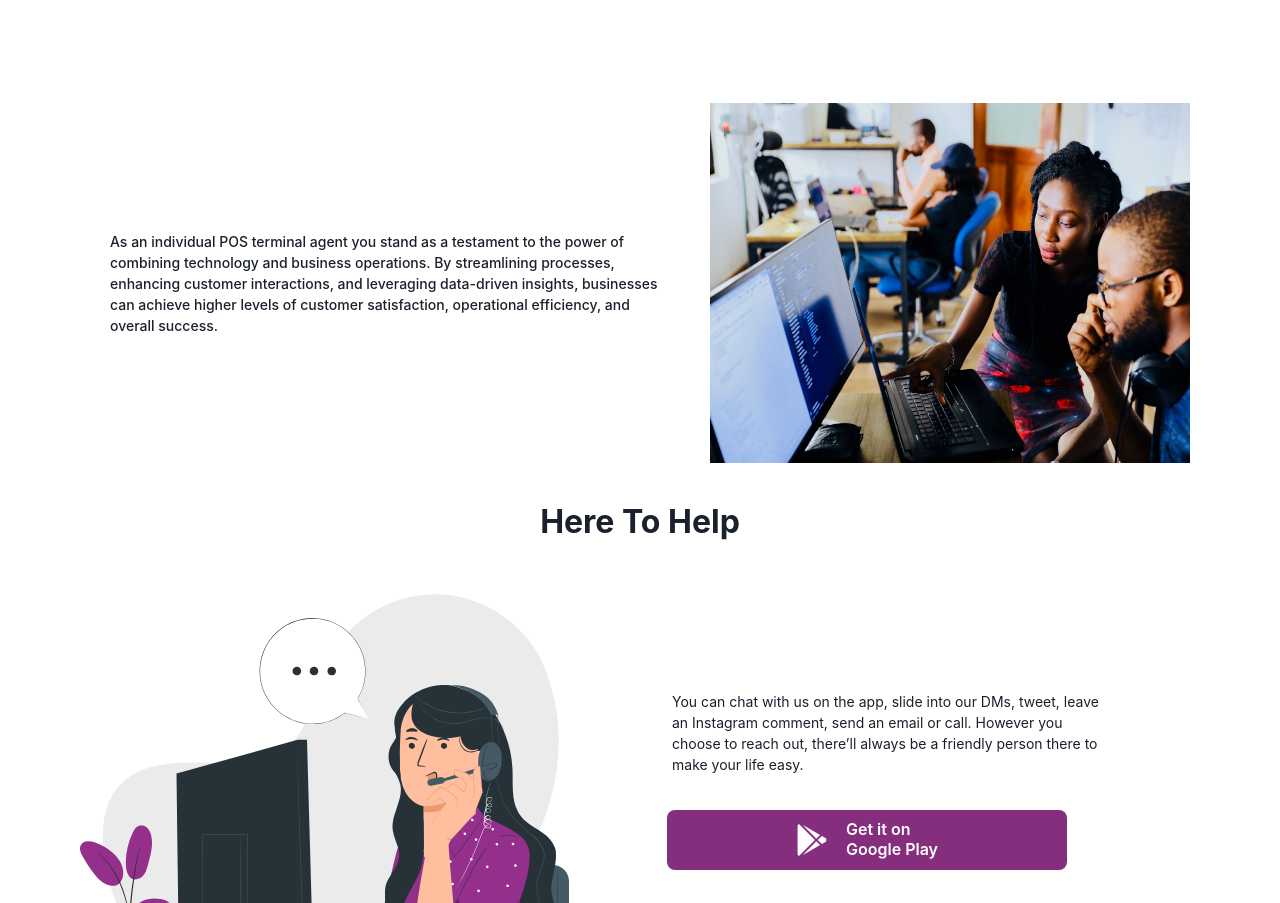
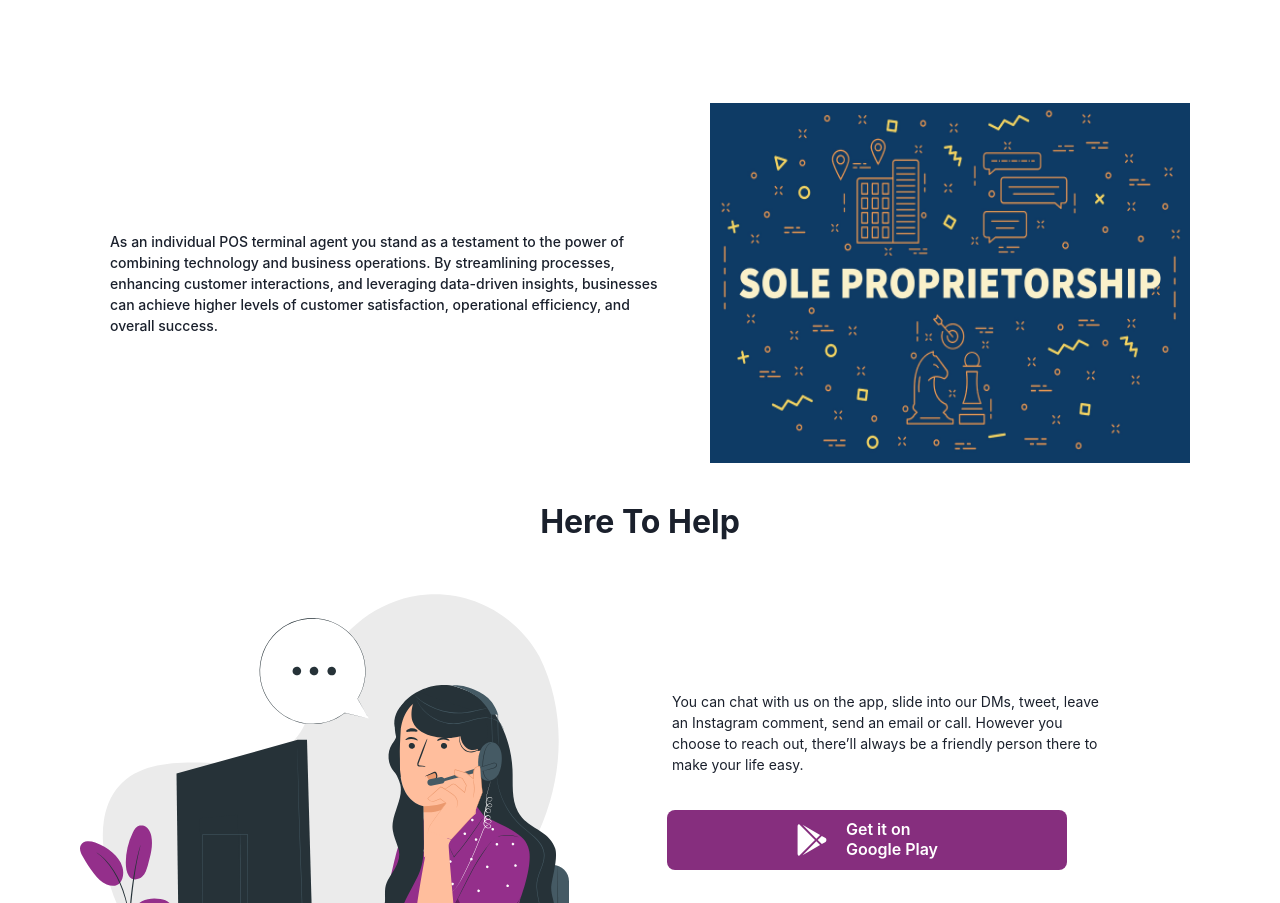
Before and after one commit to thomasAmara/TerraMoni, a React (Create React App) app: page / in a window 1280 px wide. Shown: the part 1212-2115 px from the top of the page. Built offline with nearby package versions, Linux system fonts and the light colour scheme.

Commit message:
images section

```diff
--- a/src/Components/FirstTab.jsx
+++ b/src/Components/FirstTab.jsx
@@ -1,6 +1,6 @@
 import { Box, Image, Text } from '@chakra-ui/react';
 import React from 'react';
-import Desola from '../Assets/dev.jpg';
+import Desola from '../Assets/SoleHeader.png';
 
 export default function FirstTab() {
   return (
@@ -12,7 +12,7 @@ export default function FirstTab() {
           justifyContent='space-between'
           minwidth='700px'
           width='100%'
-          px='90px'
+          px={['40px', '90px']}
           py='35px'
         >
           <Box
--- a/src/Components/SecondTab.jsx
+++ b/src/Components/SecondTab.jsx
@@ -1,6 +1,6 @@
 import { Box, Image, Text } from '@chakra-ui/react';
 import React from 'react';
-import Desola from '../Assets/dev.jpg';
+import Desola from '../Assets/deposit.png';
 
 export default function SecondTab() {
   return (
@@ -12,7 +12,7 @@ export default function SecondTab() {
           justifyContent='space-between'
           minwidth='300px'
           width='100%'
-          px='90px'
+          px={['40px', '90px']}
           py='35px'
           alignItems='center'
         >
--- a/src/Components/ThirdTab.jsx
+++ b/src/Components/ThirdTab.jsx
@@ -1,6 +1,6 @@
 import React from 'react';
 import { Box, Image, Text } from '@chakra-ui/react';
-import Desola from '../Assets/dev.jpg';
+import Desola from '../Assets/corporate2.png';
 
 export default function ThirdTab() {
   return (
@@ -12,7 +12,7 @@ export default function ThirdTab() {
           justifyContent='space-between'
           minwidth='700px'
           width='100%'
-          px='90px'
+          px={['40px', '90px']}
           py='35px'
         >
           <Box
```
